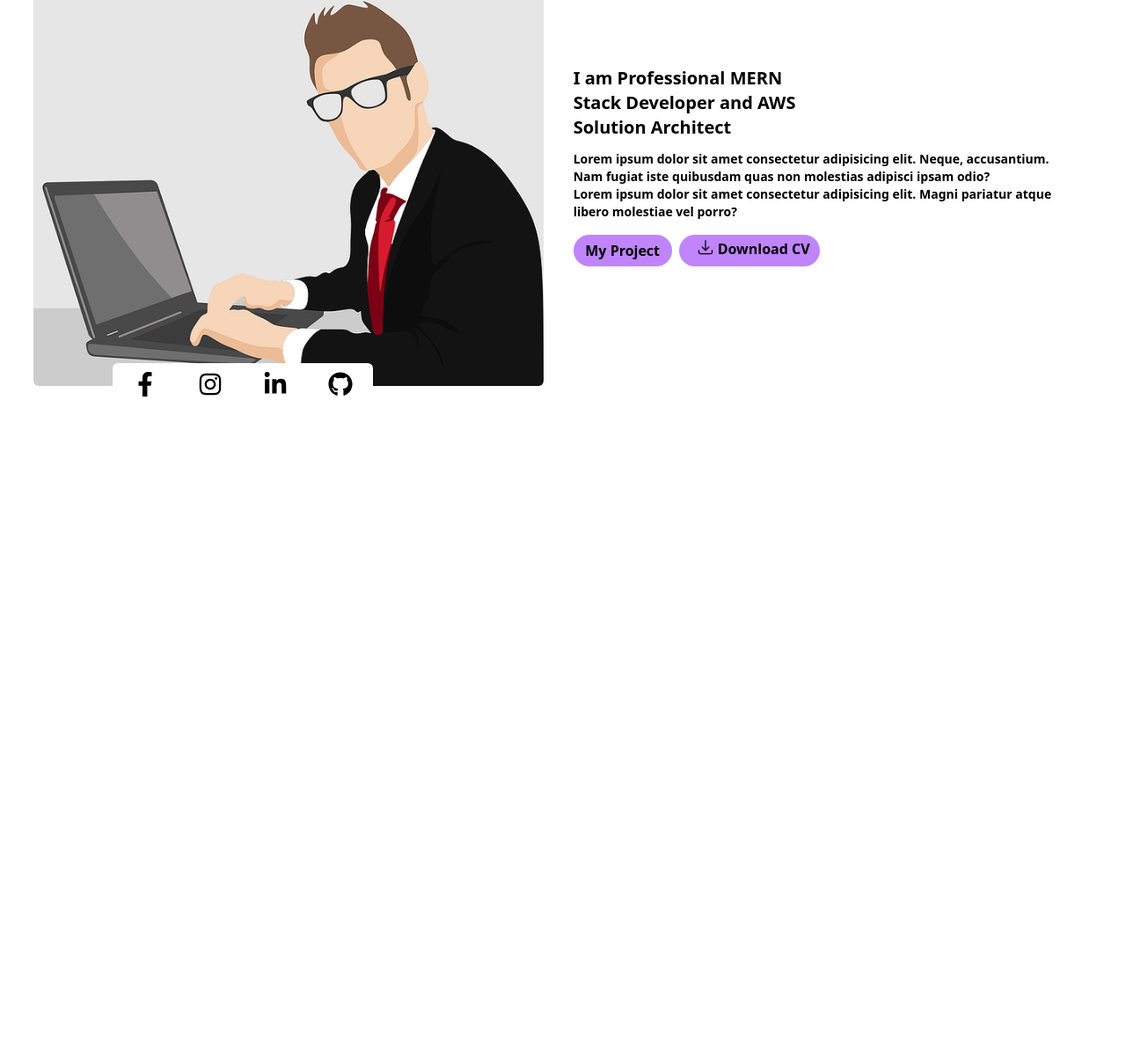
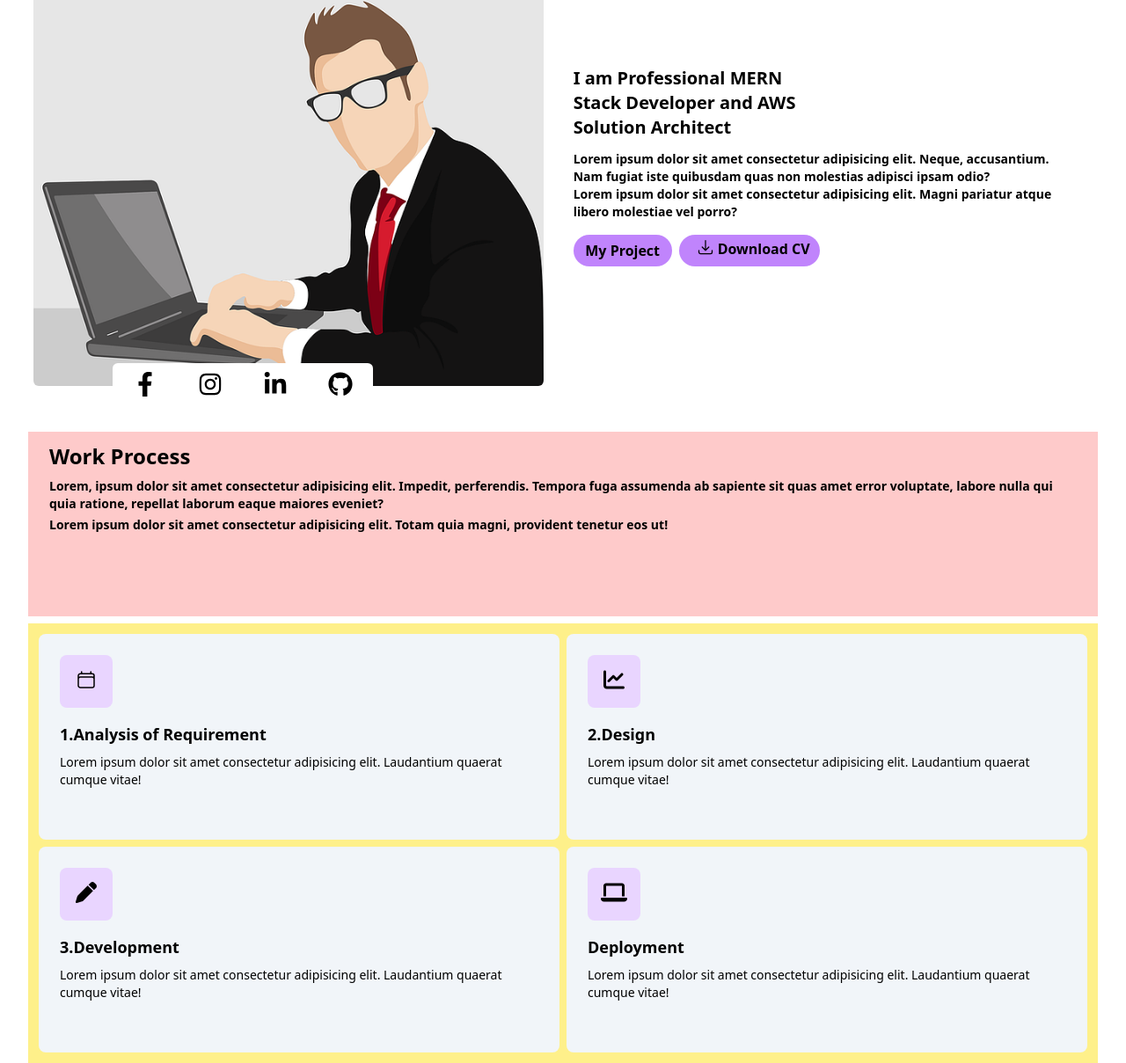
Before and after one commit to shahidul-islam-shanto/tailwindProject2, a website built with Vite: page index.html in a window 1280 px wide. Shown: the part 601-1810 px from the top of the page at 88% size. Before the commit the page ends 1092 px from the top, so only its background shows below. Built offline with nearby package versions, Linux system fonts and the light colour scheme.

Commit message:
this ready

```diff
--- a/index.html
+++ b/index.html
@@ -83,7 +83,56 @@
    </article>
    <!-- aboutPage end -->
 
+ <!-- frame start -->
+  <article class="w-full h-auto">
+    <div class="header w-[95%] m-auto ">
+      <div class="frameText w-full h-[210px] px-6 py-3 m-auto bg-red-200">
+        <h2 class="text-2xl font-bold">Work Process</h2>
+        <p class="text-sm font-semibold mt-2">Lorem, ipsum dolor sit amet consectetur adipisicing elit. Impedit, perferendis. Tempora fuga assumenda ab sapiente sit quas amet error voluptate, labore nulla qui quia ratione, repellat laborum eaque maiores eveniet?</p>
+        <p class="text-sm font-semibold mt-1">Lorem ipsum dolor sit amet consectetur adipisicing elit. Totam quia magni, provident tenetur eos ut!</p>
+      </div>
 
+      <div class="farmeCard w-full h-[500px] grid grid-cols-2 grid-rows-2 gap-2 mt-2 px-3 py-3 sm:bg-yellow-200">
+        <div class="farmeCardText bg-slate-100 px-6 py-6 rounded-lg">
+          <h2 class="w-[60px] h-[60px] bg-purple-200 hover:bg-purple-300 rounded-lg">
+            <svg class="w-10 h-10 m-auto pt-4 font-bold" xmlns="http://www.w3.org/2000/svg" fill="none" viewBox="0 0 24 24" stroke-width="1.5" stroke="currentColor" class="w-6 h-6 m-auto">
+            <path stroke-linecap="round" stroke-linejoin="round" d="M6.75 3v2.25M17.25 3v2.25M3 18.75V7.5a2.25 2.25 0 012.25-2.25h13.5A2.25 2.25 0 0121 7.5v11.25m-18 0A2.25 2.25 0 005.25 21h13.5A2.25 2.25 0 0021 18.75m-18 0v-7.5A2.25 2.25 0 015.25 9h13.5A2.25 2.25 0 0121 11.25v7.5" />
+          </svg>
+        </h2>
+          <h3 class="text-lg font-semibold mt-4">1.Analysis of Requirement</h3>
+          <p class="text-sm mt-2">Lorem ipsum dolor sit amet consectetur adipisicing elit. Laudantium quaerat cumque vitae!</p>
+        </div>
+
+        <div class="farmeCardText bg-slate-100 px-6 py-6 rounded-lg">
+          <h2 class="w-[60px] h-[60px] bg-purple-200 hover:bg-purple-300 rounded-lg">
+            <svg class="w-10 h-10 m-auto pt-4" xmlns="http://www.w3.org/2000/svg" height="1em" viewBox="0 0 512 512"><path d="M64 64c0-17.7-14.3-32-32-32S0 46.3 0 64V400c0 44.2 35.8 80 80 80H480c17.7 0 32-14.3 32-32s-14.3-32-32-32H80c-8.8 0-16-7.2-16-16V64zm406.6 86.6c12.5-12.5 12.5-32.8 0-45.3s-32.8-12.5-45.3 0L320 210.7l-57.4-57.4c-12.5-12.5-32.8-12.5-45.3 0l-112 112c-12.5 12.5-12.5 32.8 0 45.3s32.8 12.5 45.3 0L240 221.3l57.4 57.4c12.5 12.5 32.8 12.5 45.3 0l128-128z"/>
+            </svg>
+        </h2>
+          <h3 class="text-lg font-semibold mt-4">2.Design</h3>
+          <p class="text-sm mt-2">Lorem ipsum dolor sit amet consectetur adipisicing elit. Laudantium quaerat cumque vitae!</p>
+        </div>
+
+        <div class="farmeCardText bg-slate-100 px-6 py-6 rounded-lg">
+          <h2 class="w-[60px] h-[60px] bg-purple-200 hover:bg-purple-300 rounded-lg">
+            <svg class="w-10 h-10 m-auto pt-4" xmlns="http://www.w3.org/2000/svg" height="1em" viewBox="0 0 512 512"><path d="M362.7 19.3L314.3 67.7 444.3 197.7l48.4-48.4c25-25 25-65.5 0-90.5L453.3 19.3c-25-25-65.5-25-90.5 0zm-71 71L58.6 323.5c-10.4 10.4-18 23.3-22.2 37.4L1 481.2C-1.5 489.7 .8 498.8 7 505s15.3 8.5 23.7 6.1l120.3-35.4c14.1-4.2 27-11.8 37.4-22.2L421.7 220.3 291.7 90.3z"/>
+            </svg>
+        </h2>
+          <h3 class="text-lg font-semibold mt-4">3.Development</h3>
+          <p class="text-sm mt-2">Lorem ipsum dolor sit amet consectetur adipisicing elit. Laudantium quaerat cumque vitae!</p>
+        </div>
+
+        <div class="farmeCardTex bg-slate-100 px-6 py-6 rounded-lg">
+          <h2 class="w-[60px] h-[60px] bg-purple-200 hover:bg-purple-300 rounded-lg">
+            <svg class="w-10 h-10 m-auto pt-4" xmlns="http://www.w3.org/2000/svg" height="1em" viewBox="0 0 640 512"><path d="M128 32C92.7 32 64 60.7 64 96V352h64V96H512V352h64V96c0-35.3-28.7-64-64-64H128zM19.2 384C8.6 384 0 392.6 0 403.2C0 445.6 34.4 480 76.8 480H563.2c42.4 0 76.8-34.4 76.8-76.8c0-10.6-8.6-19.2-19.2-19.2H19.2z"/>
+            </svg>
+        </h2>
+          <h3 class="text-lg font-semibold mt-4">Deployment</h3>
+          <p class="text-sm mt-2">Lorem ipsum dolor sit amet consectetur adipisicing elit. Laudantium quaerat cumque vitae!</p>
+        </div>
+      </div>
+    </div>
+  </article>
+ <!-- frame end -->
  </section>
 
 
```
Also changed, not shown: dist/output.css.
